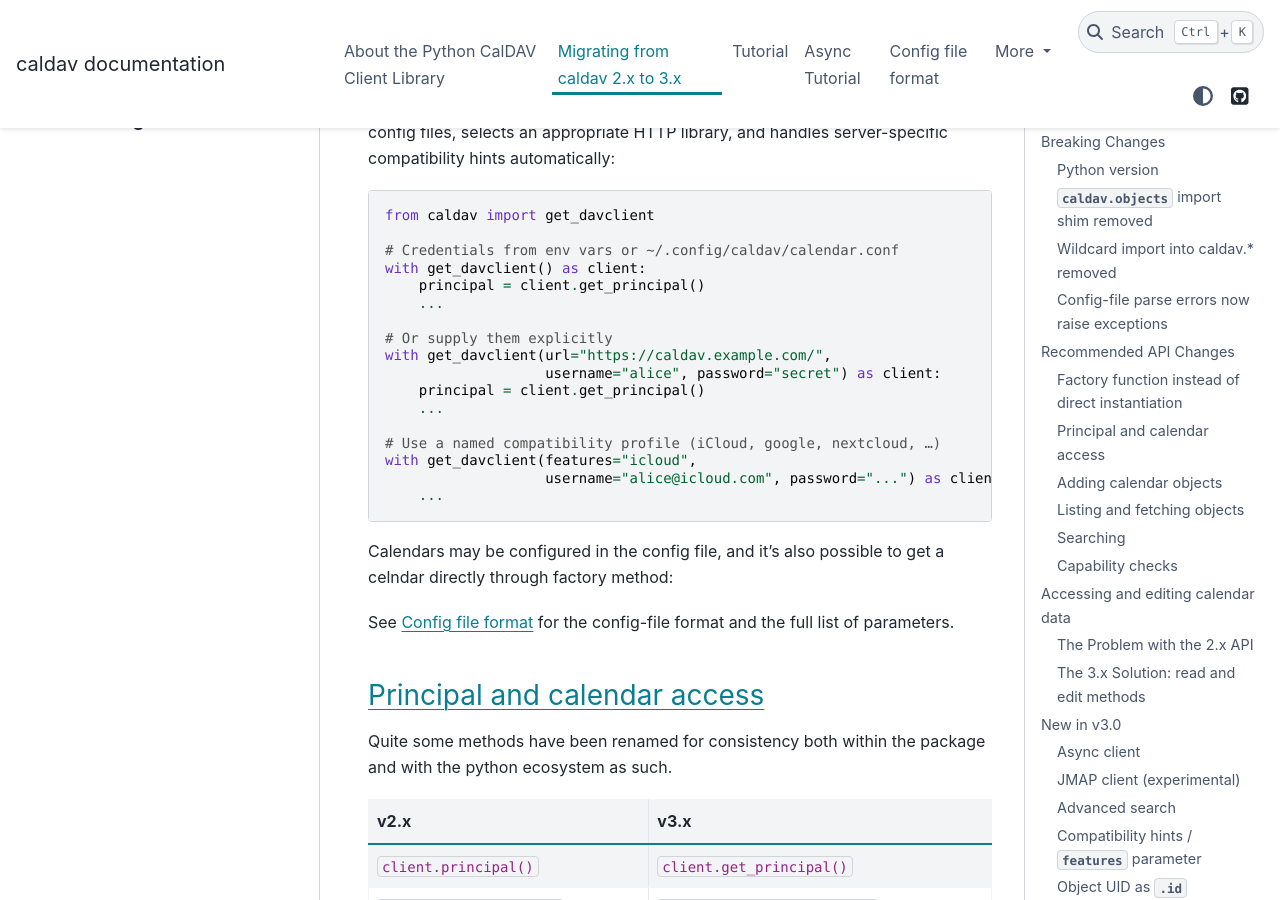
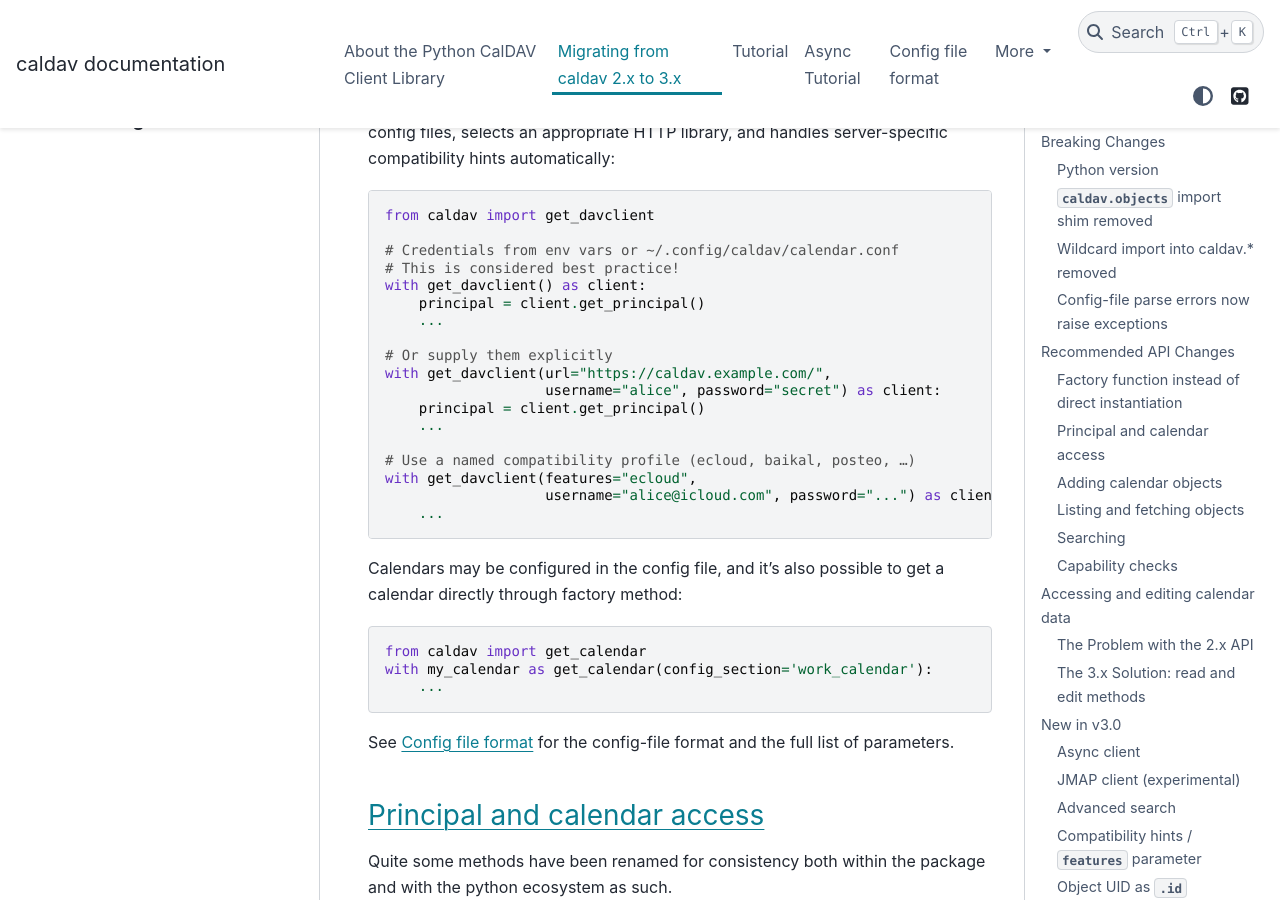
Before and after one commit to python-caldav/caldav, a Sphinx documentation site: the page built from docs/source/v3-migration.rst, in a window 1280 px wide and 900 px high, scrolled down 2621 px. Built offline with Sphinx 7.4.7 and the PyData theme 0.15.4, drawn with Linux system fonts in a browser that asks for light colours; pages that are not in the unit, such as notebooks, are missing from menus; the version number could not be read and is left out.

Commit message:
docs: some fixing on the migration guide

```diff
--- a/docs/source/v3-migration.rst
+++ b/docs/source/v3-migration.rst
@@ -85,6 +85,7 @@ compatibility hints automatically:
     from caldav import get_davclient
 
     # Credentials from env vars or ~/.config/caldav/calendar.conf
+    # This is considered best practice!
     with get_davclient() as client:
         principal = client.get_principal()
 	...
@@ -95,14 +96,14 @@ compatibility hints automatically:
         principal = client.get_principal()
 	...
 
-    # Use a named compatibility profile (iCloud, google, nextcloud, …)
-    with get_davclient(features="icloud",
+    # Use a named compatibility profile (ecloud, baikal, posteo, …)
+    with get_davclient(features="ecloud",
                        username="alice@icloud.com", password="...") as client:
         ...
 
-Calendars may be configured in the config file, and it's also possible to get a celndar directly through factory method:
+Calendars may be configured in the config file, and it's also possible to get a calendar directly through factory method:
 
-.. code-block::python
+.. code-block:: python
 
     from caldav import get_calendar
     with my_calendar as get_calendar(config_section='work_calendar'):
```
